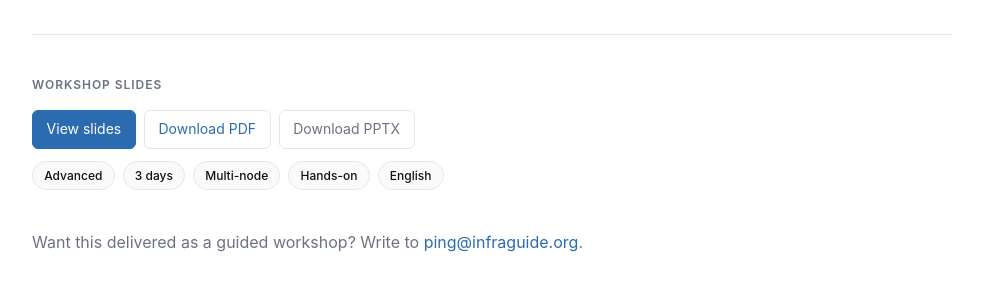
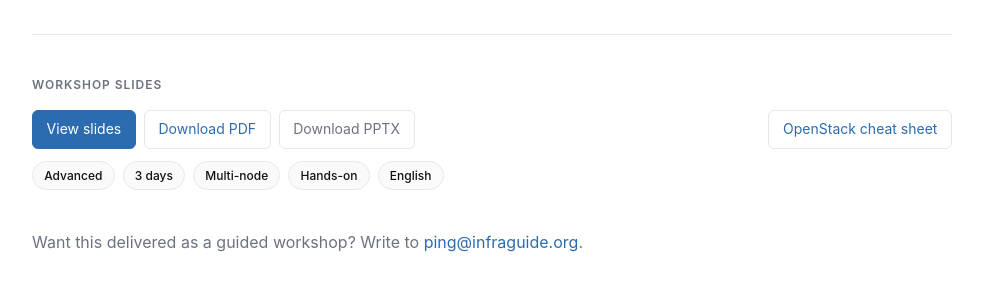
Before and after one commit to codecap/infraguide, a Jekyll site: the page built from learn/openstack/index.md, in a window 1280 px wide. Shown: the part 2588-2888 px from the top of the page, without its empty margins (148-1131 px from the left). Built offline with Jekyll 4.4.1, drawn with Linux system fonts in a browser that asks for light colours; comment, search, counter and statistics services are not loaded.

Commit message:
Cross-link lab pages and cheat sheets
Lab pages now link to the matching cheat sheet next to the workshop
slides, and each cheat sheet links back to its lab.

Co-Authored-By: Claude Sonnet 5 <noreply@anthropic.com>

```diff
--- a/assets/style.css
+++ b/assets/style.css
@@ -609,6 +609,10 @@ a.card:hover {
   background: var(--color-surface);
 }
 
+.slide-link--cheatsheet {
+  margin-left: auto;
+}
+
 .slide-link--primary {
   background: var(--color-accent);
   color: #FFFFFF;
--- a/learn/openstack/index.md
+++ b/learn/openstack/index.md
@@ -87,6 +87,7 @@ breadcrumbs:
     <a class="slide-link slide-link--primary" href="{{ '/learn/openstack/slides.html' | relative_url }}">View slides</a>
     <a class="slide-link" href="{{ '/learn/openstack/slides.pdf' | relative_url }}">Download PDF</a>
     <a class="slide-link slide-link--pptx" href="{{ '/learn/openstack/slides.pptx' | relative_url }}">Download PPTX</a>
+    <a class="slide-link slide-link--cheatsheet" href="{{ '/cheat-sheets/openstack/' | relative_url }}">OpenStack cheat sheet</a>
   </div>
   <div class="pill-row">
     <span class="pill">Advanced</span>
```
Also changed, not shown: cheat-sheets/ceph/index.md (+2 -0 lines), cheat-sheets/openstack/index.md (+2 -0 lines), learn/ceph/index.md (+1 -0 lines).
